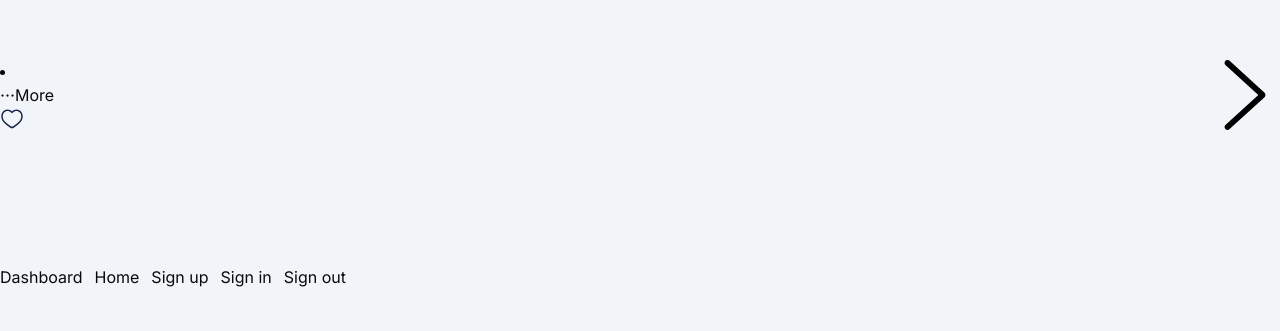
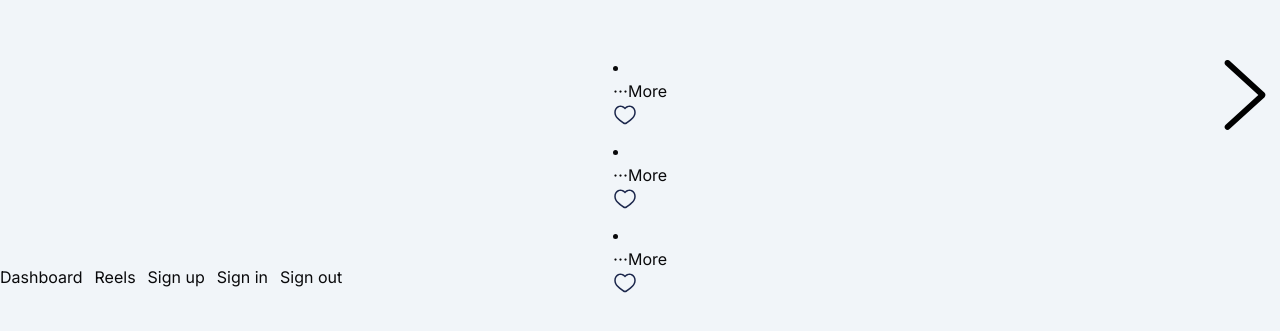
Before and after one commit to Aksaithon/Web-Page-scroller, a Next.js app in the folder web-page-scroller/: page /reels/1 in a window 1280 px wide. Shown: the part 305-636 px from the top of the page. Built offline with nearby package versions, Linux system fonts and the light colour scheme; no server answers.

Commit message:
lil changes

```diff
--- a/web-page-scroller/Components/SideBar.tsx
+++ b/web-page-scroller/Components/SideBar.tsx
@@ -21,7 +21,7 @@ const SideBar = () => {
         className=" bg-slate-950 text-slate-200  p-2 rounded-md items-center justify-center "
         href={"/"}
       >
-        Home
+        Reels
       </Link>
 
       <SignUpButton>
--- a/web-page-scroller/app/(root)/reels/[id]/page.tsx
+++ b/web-page-scroller/app/(root)/reels/[id]/page.tsx
@@ -10,12 +10,18 @@ import { updateIndex } from "@/lib/features/reelIndex/reelIndexSlice";
 import { AppDispatch, RootState } from "@/lib/store";
 import Image from "next/image";
 import Link from "next/link";
+import { useRouter } from "next/navigation";
 import React, { useEffect, useRef, useState } from "react";
 import { useDispatch, useSelector } from "react-redux";
 
 const Reel = ({ params }: any) => {
+  // states for ui
+  const [nextBtn, setNextBtn] = useState(false);
+  const [animating, setAnimating] = useState(false);
+  const [prevBtn, setPrevBtn] = useState(false);
+
   const { id } = params;
-  const cardRef = useRef(null);
+  const cardRef = useRef();
 
   const dispatch = useDispatch<AppDispatch>();
   const reels = useSelector((state: RootState) => state.allReels.reels);
@@ -23,7 +29,7 @@ const Reel = ({ params }: any) => {
   const reelIndex = useSelector((state: RootState) => state.reelIndex.index);
   const dataLeft = useSelector((state: RootState) => state.dataLeft.dataLeft);
 
-  const [isAnimating, setIsAnimating] = useState(false); // State to track animation
+  const router = useRouter();
 
   const getAllData = async () => {
     try {
@@ -39,9 +45,11 @@ const Reel = ({ params }: any) => {
       if (reels.length === 0) {
         dispatch(setAllReels(texts));
       } else {
+        console.log(texts);
         if (texts.length > 0) {
           dispatch(addNewReel(texts));
         } else {
+          console.log("no data available");
           dispatch(isDataLeft(false));
         }
       }
@@ -51,42 +59,194 @@ const Reel = ({ params }: any) => {
   };
 
   const nextReel = () => {
-    if (!isAnimating) {
-      setIsAnimating(true); // Start the animation
-
+    setPrevBtn(false);
+    setNextBtn(true);
+    setAnimating(true);
     setTimeout(() => {
       dispatch(updateIndex(reelIndex + 1));
+      console.log(reelIndex);
+      setAnimating(false);
+
       if (reelIndex + 1 === reels.length - 1) {
+        console.log("fetching more reele");
         dispatch(updatePageNo(pageNo + 1));
         getAllData();
       }
-        setIsAnimating(false); // End the animation
-      }, 500); // Duration of the animation in milliseconds
-    }
+
+      router.push(`/reels/${reels[reelIndex - 1]?._id}`);
+    }, 700);
   };
 
   const prevReel = () => {
-    if (!isAnimating && reelIndex > 0) {
-      setIsAnimating(true); // Start the animation
-
+    setNextBtn(false);
+    setPrevBtn(true);
+    setAnimating(true);
     setTimeout(() => {
+      if (reelIndex - 1 === 0) {
+        dispatch(updateIndex(0));
+      } else {
         dispatch(updateIndex(reelIndex - 1));
-        setIsAnimating(false); // End the animation
-      }, 500); // Duration of the animation in milliseconds
+        dispatch(isDataLeft(true));
       }
+      router.push(`/reels/${reels[reelIndex - 1]?._id}`);
+      setAnimating(false);
+    }, 700);
   };
 
   return (
-    <div className="flex justify-between h-screen items-center">
-      {reelIndex > 0 && (
-        <Link onClick={prevReel} href={`/reels/${reels[reelIndex - 1]?._id}`}>
+    <div className=" flex justify-between h-screen items-center relative overflow-hidden ">
+      {reelIndex > 0 ? (
+        <button onClick={prevReel}>
           <Image src={"/big-left.svg"} alt="prev" width={70} height={70} />
-        </Link>
+        </button>
+      ) : (
+        <div className="w-[70px]"></div>
       )}
 
       <div
-        className={` transition-transform duration-1000 ease-in-out ${
-          isAnimating ? "-translate-y-full" : "translate-y-0"
+        className={`flex flex-col gap-3 ${
+          reelIndex > 0 ? "translate-y-0" : "translate-y-1/3"
+        }   `}
+      >
+        {/*2nd prev card */}
+        {reelIndex > 0 && (
+          <div
+            className={` transition-transform duration-700 ease-in-out ${
+              nextBtn ? " -translate-y-full" : prevBtn ? "translate-y-full" : ""
+            }`}
+          >
+            <Card
+              key={
+                reels[
+                  !prevBtn
+                    ? reelIndex - 2
+                    : animating
+                    ? reelIndex - 2
+                    : reelIndex - 1
+                ]?._id
+              }
+              cardRef={cardRef}
+              objectId={
+                reels[
+                  !prevBtn
+                    ? reelIndex - 2
+                    : animating
+                    ? reelIndex - 2
+                    : reelIndex - 1
+                ]?._id
+              }
+              username={
+                reels[
+                  !prevBtn
+                    ? reelIndex - 2
+                    : animating
+                    ? reelIndex - 2
+                    : reelIndex - 1
+                ]?.username
+              }
+              text={
+                reels[
+                  !prevBtn
+                    ? reelIndex - 2
+                    : animating
+                    ? reelIndex - 2
+                    : reelIndex - 1
+                ]?.text
+              }
+              tags={
+                reels[
+                  !prevBtn
+                    ? reelIndex - 2
+                    : animating
+                    ? reelIndex - 2
+                    : reelIndex - 1
+                ]?.tags
+              }
+              likes={
+                reels[
+                  !prevBtn
+                    ? reelIndex - 2
+                    : animating
+                    ? reelIndex - 2
+                    : reelIndex - 1
+                ]?.likes
+              }
+              newPost={false}
+            />
+          </div>
+        )}
+        {/* prev card */}
+        {reelIndex > 0 && (
+          <div
+            className={` transition-transform duration-700 ease-in-out ${
+              nextBtn ? " -translate-y-full" : prevBtn ? "translate-y-full" : ""
+            }`}
+          >
+            <Card
+              key={
+                reels[
+                  !prevBtn
+                    ? reelIndex - 1
+                    : animating
+                    ? reelIndex - 1
+                    : reelIndex
+                ]?._id
+              }
+              cardRef={cardRef}
+              objectId={
+                reels[
+                  !prevBtn
+                    ? reelIndex - 1
+                    : animating
+                    ? reelIndex - 1
+                    : reelIndex
+                ]?._id
+              }
+              username={
+                reels[
+                  !prevBtn
+                    ? reelIndex - 1
+                    : animating
+                    ? reelIndex - 1
+                    : reelIndex
+                ]?.username
+              }
+              text={
+                reels[
+                  !prevBtn
+                    ? reelIndex - 1
+                    : animating
+                    ? reelIndex - 1
+                    : reelIndex
+                ]?.text
+              }
+              tags={
+                reels[
+                  !prevBtn
+                    ? reelIndex - 1
+                    : animating
+                    ? reelIndex - 1
+                    : reelIndex
+                ]?.tags
+              }
+              likes={
+                reels[
+                  !prevBtn
+                    ? reelIndex - 1
+                    : animating
+                    ? reelIndex - 1
+                    : reelIndex
+                ]?.likes
+              }
+              newPost={false}
+            />
+          </div>
+        )}
+
+        {/* current card */}
+        <div
+          className={` transition-transform duration-700 ease-in-out ${
+            nextBtn ? " -translate-y-full" : prevBtn ? "translate-y-full" : ""
           }`}
         >
           <Card
@@ -101,10 +261,109 @@ const Reel = ({ params }: any) => {
           />
         </div>
 
-      {dataLeft && (
-        <Link onClick={nextReel} href={`/reels/${reels[reelIndex + 1]?._id}`}>
+        {/* next card */}
+        <div
+          className={` transition-transform duration-700 ease-in-out ${
+            nextBtn ? " -translate-y-full " : prevBtn ? "translate-y-full" : ""
+          } `}
+        >
+          <Card
+            key={reels[!nextBtn && animating ? reelIndex + 1 : 0]?._id}
+            cardRef={cardRef}
+            objectId={
+              reels[
+                !nextBtn ? reelIndex + 1 : animating ? reelIndex + 1 : reelIndex
+              ]?._id
+            }
+            username={
+              reels[
+                !nextBtn ? reelIndex + 1 : animating ? reelIndex + 1 : reelIndex
+              ]?.username
+            }
+            text={
+              reels[
+                !nextBtn ? reelIndex + 1 : animating ? reelIndex + 1 : reelIndex
+              ]?.text
+            }
+            tags={
+              reels[
+                !nextBtn ? reelIndex + 1 : animating ? reelIndex + 1 : reelIndex
+              ]?.tags
+            }
+            likes={
+              reels[
+                !nextBtn ? reelIndex + 1 : animating ? reelIndex + 1 : reelIndex
+              ]?.likes
+            }
+            newPost={false}
+          />
+        </div>
+        {/* 2nd next card */}
+        {/* {dataLeft && ( */}
+        <div
+          className={` transition-transform duration-700 ease-in-out ${
+            nextBtn ? " -translate-y-full " : prevBtn ? "translate-y-full" : ""
+          } `}
+        >
+          <Card
+            key={reels[!nextBtn && animating ? reelIndex + 2 : 1]?._id}
+            cardRef={cardRef}
+            objectId={
+              reels[
+                !nextBtn
+                  ? reelIndex + 2
+                  : animating
+                  ? reelIndex + 2
+                  : reelIndex + 1
+              ]?._id
+            }
+            username={
+              reels[
+                !nextBtn
+                  ? reelIndex + 2
+                  : animating
+                  ? reelIndex + 2
+                  : reelIndex + 1
+              ]?.username
+            }
+            text={
+              reels[
+                !nextBtn
+                  ? reelIndex + 2
+                  : animating
+                  ? reelIndex + 2
+                  : reelIndex + 1
+              ]?.text
+            }
+            tags={
+              reels[
+                !nextBtn
+                  ? reelIndex + 2
+                  : animating
+                  ? reelIndex + 2
+                  : reelIndex + 1
+              ]?.tags
+            }
+            likes={
+              reels[
+                !nextBtn
+                  ? reelIndex + 2
+                  : animating
+                  ? reelIndex + 2
+                  : reelIndex + 1
+              ]?.likes
+            }
+            newPost={false}
+          />
+        </div>
+        {/* )} */}
+      </div>
+      {dataLeft ? (
+        <button onClick={nextReel}>
           <Image src={"/big-right.svg"} alt="next" width={70} height={70} />
-        </Link>
+        </button>
+      ) : (
+        <div className="w-[70px]"></div>
       )}
     </div>
   );
--- a/web-page-scroller/middleware.ts
+++ b/web-page-scroller/middleware.ts
@@ -4,6 +4,7 @@ import { clerkMiddleware, createRouteMatcher } from "@clerk/nextjs/server";
 // TODO: remove all sensitive routes after WP is done!
 const isPublicRoute = createRouteMatcher([
   "/",
+  "/reels(.*)",
   "/api/likesData(.*)",
   "/api/checkUserName(.*)",
   "/api/formData(.*)",
--- a/web-page-scroller/package.json
+++ b/web-page-scroller/package.json
@@ -19,6 +19,7 @@
     "@reduxjs/toolkit": "^2.2.7",
     "class-variance-authority": "^0.7.0",
     "clsx": "^2.1.1",
+    "framer-motion": "^11.9.0",
     "lucide-react": "^0.438.0",
     "mongodb": "^6.8.0",
     "mongoose": "^8.5.4",
```
Also changed, not shown: web-page-scroller/app/(root)/page.tsx (+3 -29 lines), 1 other file (tests, documents, lock files or other folders). Lines whose indentation alone changed are shown as unchanged.
